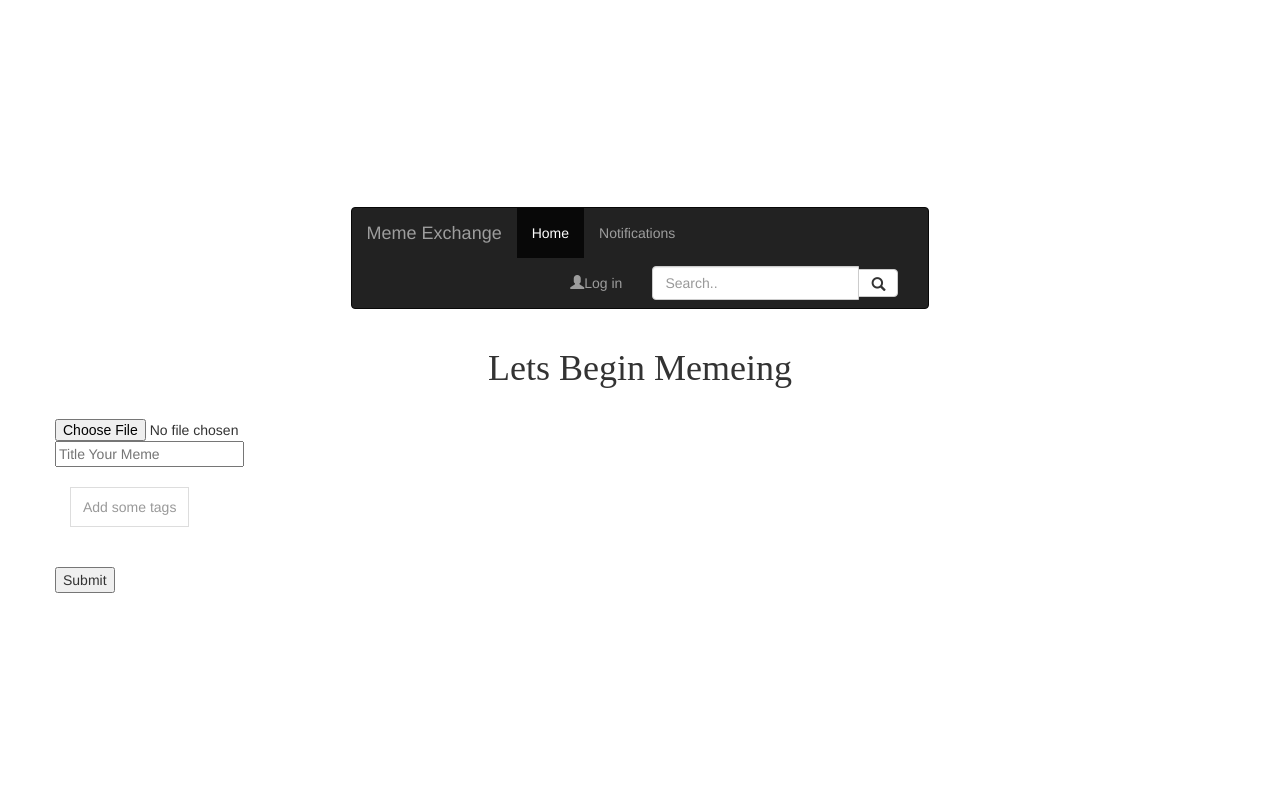
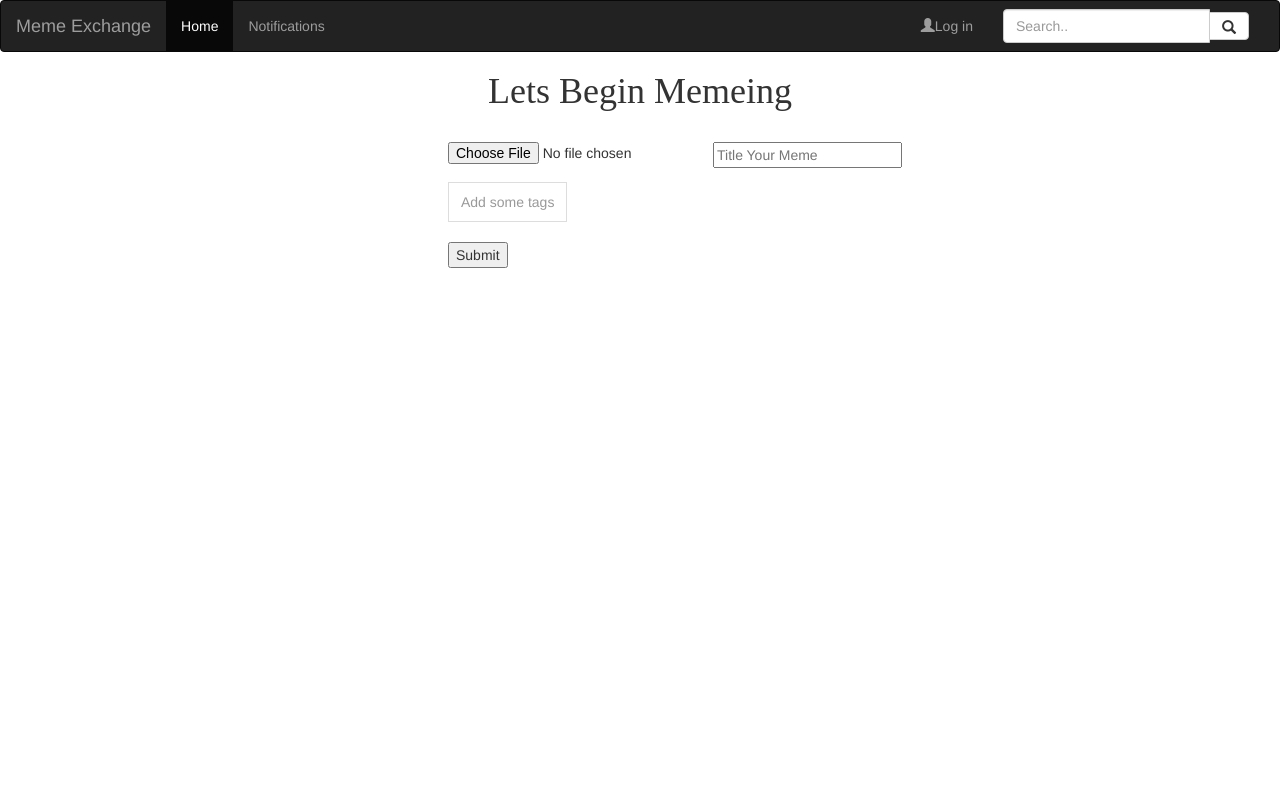
Before and after one commit to abyssofsnow/Meme-Exchange-Webapp, a Flask app: template templates/memeUpload.html in a window 1280 px wide. Run offline with Flask 2, Linux system fonts and the light colour scheme; the template is opened without the code that fills it, so the values that code supplies are empty; some libraries are stand-ins or nearby versions.

Commit message:
style fixes

```diff
--- a/templates/memeUpload.html
+++ b/templates/memeUpload.html
@@ -8,7 +8,6 @@
 		<title>Meme Upload</title>
 		<style media="screen">
 			body{
-				display: flex;
 				min-height: 100vh;
 				width: 100%;
 				padding: 0;
@@ -18,6 +17,12 @@
 				flex-direction: column;
 				background-color: whitesmoke;
 			}
+		        .memebox{
+			    	padding-left: 35%;
+		    	}
+		    	.memeup input{
+				float:left;
+		    	}
 		</style>
 
 	</head>
@@ -31,20 +36,22 @@
             {% include 'topNav.html' %}
         {% endif %}
 
+        <div align="center">
 		<h1><font face="Papyrus">Lets Begin Memeing</font></h1>
 		<br/>
-		<section align="left">
-			<input type="file" id="meme" name="fileUpload" accept="image/*"/>
-			<input type="text" id="memeTitle" placeholder="Title Your Meme">
+		<section class="memebox" align="left">
+            <div class="memeup">
+                <input type="file" id="meme" name="fileUpload" accept="image/*"/>
+                <input type="text" id="memeTitle" placeholder="Title Your Meme"/>
+            </div>
 			<br/><br/>
 
-			<div class="container">
-				<input name='tags' id="memeTags" placeholder='Add some tags'>
-			</div>
+			<input name='tags' id="memeTags" placeholder='Add some tags'/>
 
 			<br/><br/>
 			<button onclick="saveMeme()" id="submit">Submit</button>
 		</section>
+        </div>
 	</body>
 
 	<script src="//code.jquery.com/jquery-1.12.4.min.js"></script>
```
